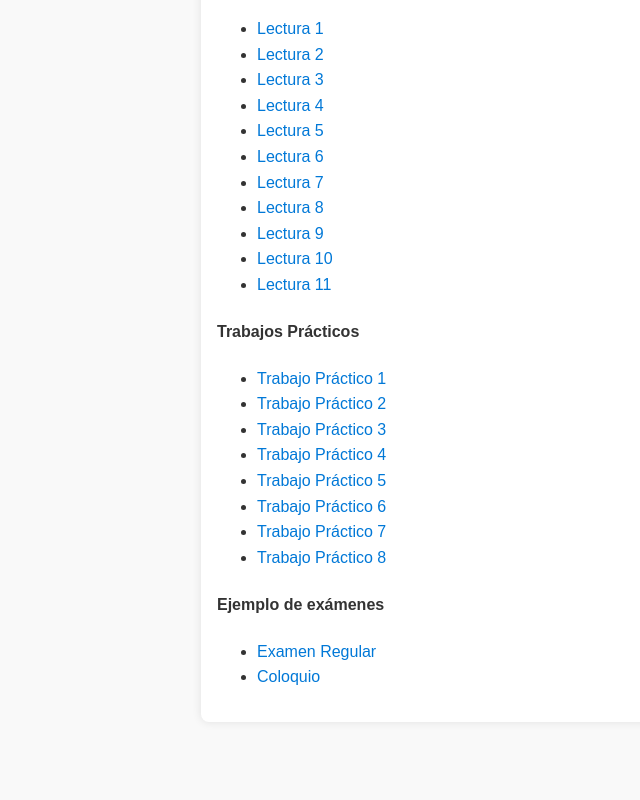
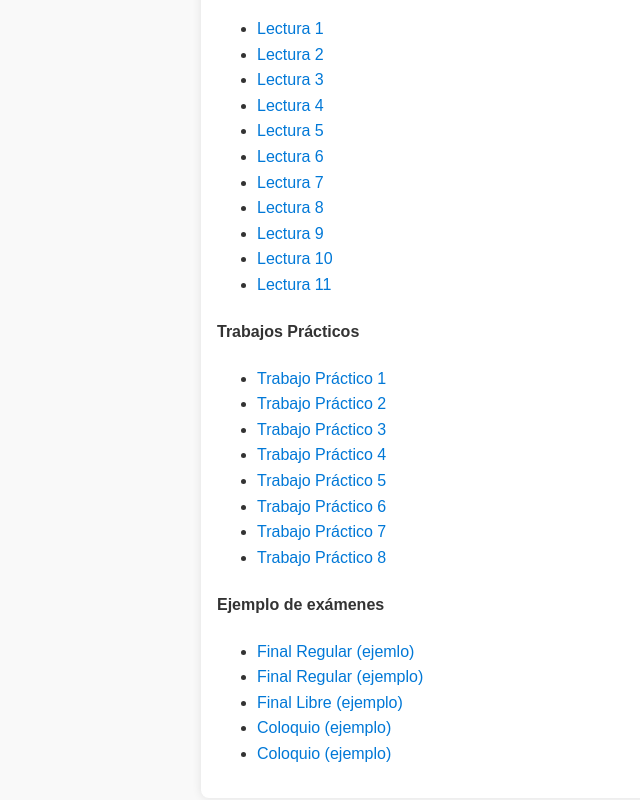
Before and after one commit to uliseschialva/infofinales, a plain HTML site: page index.html in a window 1280 px wide. Shown: the part 1076-1876 px from the top of the page, without its empty margins (23-663 px from the left). Before the commit the page ends 1830 px from the top, so only its background shows below. Drawn offline with Linux system fonts and the light colour scheme.

Commit message:
Update index.html

```diff
--- a/index.html
+++ b/index.html
@@ -112,8 +112,11 @@
 
             <h4>Ejemplo de exámenes</h4>
             <ul>
-                <li><a href="apuntes/matematica_i.pdf" target="_blank">Examen Regular</a></li>
-                <li><a href="apuntes/matematica_i.pdf" target="_blank">Coloquio</a></li>
+                <li><a href="ejemplos/final_regular_ejemlo.pdf" target="_blank">Final Regular (ejemlo)</a></li>
+                <li><a href="apuntes/final_regular_13_12_24.pdf" target="_blank">Final Regular (ejemplo)</a></li>
+                <li><a href="apuntes/final_libre_13_12_24.pdf" target="_blank">Final Libre (ejemplo)</a></li>
+                <li><a href="apuntes/coloquio_ejemplo.pdf" target="_blank">Coloquio (ejemplo)</a></li>
+                <li><a href="apuntes/coloquio_13-12-24.pdf" target="_blank">Coloquio (ejemplo)</a></li>
             </ul>
         </section>
 
```
